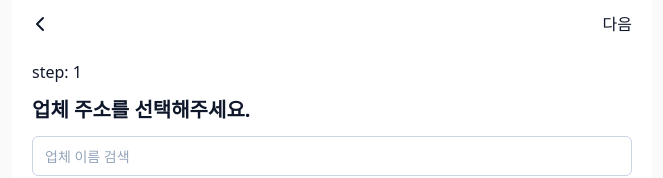
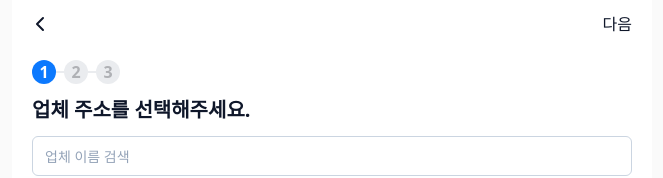
Before and after one commit to bepyan/alright, a Next.js app: page /create in a window 1280 px wide. Shown: the top 178 px of the page, without its empty margins (308-971 px from the left). Built offline with nearby package versions, Linux system fonts and the light colour scheme.

Commit message:
💄 StepNav

```diff
--- a/src/app/create/Step1.tsx
+++ b/src/app/create/Step1.tsx
@@ -1,10 +1,11 @@
 import { Input } from '~/ui/Input';
+import StepNav from '~/ui/StepNav';
 
 export default function Step1() {
   return (
     <>
       <div className='space-y-3 p-container pt-3'>
-        <div>step: {1}</div>
+        <StepNav currentStep={1} />
         <h2 className='text-xl font-bold'>업체 주소를 선택해주세요.</h2>
         <Input placeholder='업체 이름 검색' />
       </div>
--- a/src/app/create/Step2.tsx
+++ b/src/app/create/Step2.tsx
@@ -2,6 +2,7 @@ import { create } from 'zustand';
 
 import { Icons } from '~/ui/Icons';
 import { Input } from '~/ui/Input';
+import StepNav from '~/ui/StepNav';
 
 const useCarParkDetail = create<{
   show: boolean;
@@ -20,7 +21,7 @@ export default function Step2() {
   return (
     <>
       <div className='space-y-3 p-container pt-3'>
-        <div>step: {2}</div>
+        <StepNav currentStep={2} />
         <h2 className='text-xl font-bold'>계약한 주차장을 모두 추가해주세요.</h2>
         <Input placeholder='계약한 주차장 검색' />
       </div>
--- a/src/app/create/Step3.tsx
+++ b/src/app/create/Step3.tsx
@@ -1,9 +1,15 @@
+import StepNav from '~/ui/StepNav';
+
 export default function Step3() {
   return (
     <div>
-      <div>step: {3}</div>
-      <h2 className='font-bold'>주차 정보 링크가 생성되었어요!</h2>
-      <p className=''>링크를 복사해서 업체 소개 페이지에 공유해보세요</p>
+      <div className='space-y-3 p-container pt-3'>
+        <StepNav currentStep={3} />
+        <div>
+          <h2 className='text-xl font-bold'>주차 정보 링크가 생성되었어요!</h2>
+          <p className='mt-1.5 text-al-slate'>링크를 복사해서 업체 소개 페이지에 공유해보세요.</p>
+        </div>
+      </div>
     </div>
   );
 }
--- /dev/null
+++ b/src/ui/StepNav.tsx
@@ -0,0 +1,32 @@
+import { cn } from '~/lib/utils';
+
+export interface StepNavProps {
+  currentStep: number;
+  maxStep?: number;
+}
+
+export default function StepNav({ currentStep, maxStep = 3 }: StepNavProps) {
+  return (
+    <div className='flex items-center'>
+      {[...Array(maxStep)]
+        .map((_, i) => i + 1)
+        .map((step) => (
+          <div key={step} className='flex items-center'>
+            <div
+              className={cn(
+                'flex h-6 w-6 items-center justify-center rounded-full font-bold',
+                step < currentStep && 'border-2 border-al-blue text-al-blue',
+                step === currentStep && 'bg-al-blue text-white',
+                step > currentStep && 'bg-al-gray text-al-disabled',
+              )}
+            >
+              {step}
+            </div>
+            {step < maxStep && (
+              <div className={cn('h-0.5 w-2', step < currentStep ? 'bg-al-blue' : 'bg-al-gray')} />
+            )}
+          </div>
+        ))}
+    </div>
+  );
+}
--- a/tailwind.config.js
+++ b/tailwind.config.js
@@ -1,7 +1,22 @@
+const colors = require('tailwindcss/colors');
+
 /** @type {import('tailwindcss').Config} */
 module.exports = {
   content: ['./src/**/*.{ts,tsx}'],
   theme: {
+    colors: {
+      ...colors,
+      al: {
+        blue: '#0C79FE',
+        sky: '#63C7F1',
+        green: '#00DAB3',
+        gray: '#EAECEF',
+        'gray-100': '#F5F6F8',
+        border: '#E9EAEC',
+        disabled: '#AFB1B5',
+        slate: '#697483',
+      },
+    },
     extend: {
       container: {
         center: true,
@@ -12,18 +27,6 @@ module.exports = {
       spacing: {
         container: '20px',
       },
-      theme: {
-        colors: {
-          al: {
-            blue: '#0C79FE',
-            gray: '#EAECEF',
-            'dark-gray': '#F5F6F8',
-            border: '#E9EAEC',
-            disabled: '#AFB1B5',
-            slate: '#697483',
-          },
-        },
-      },
     },
   },
 };
```
